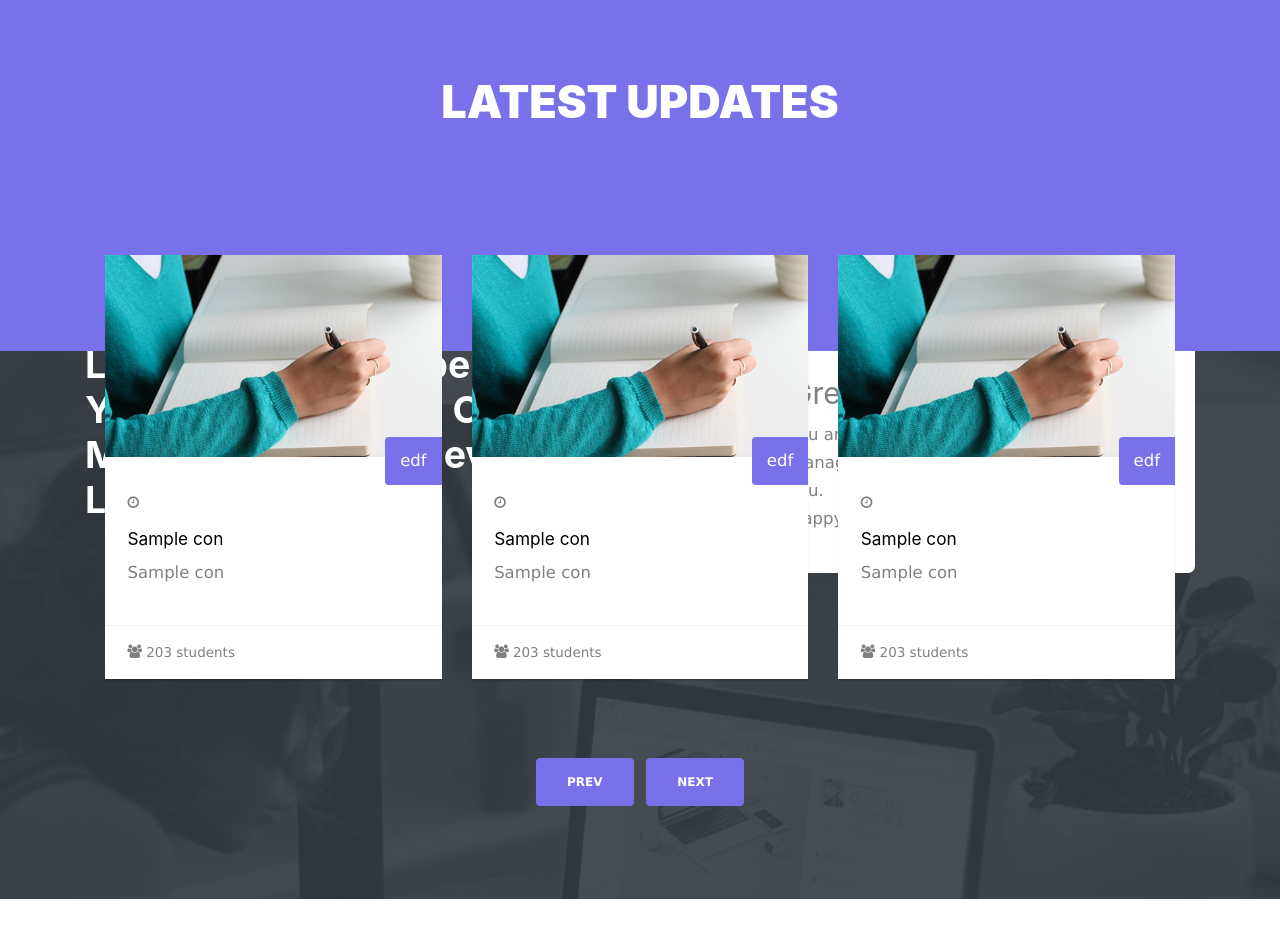
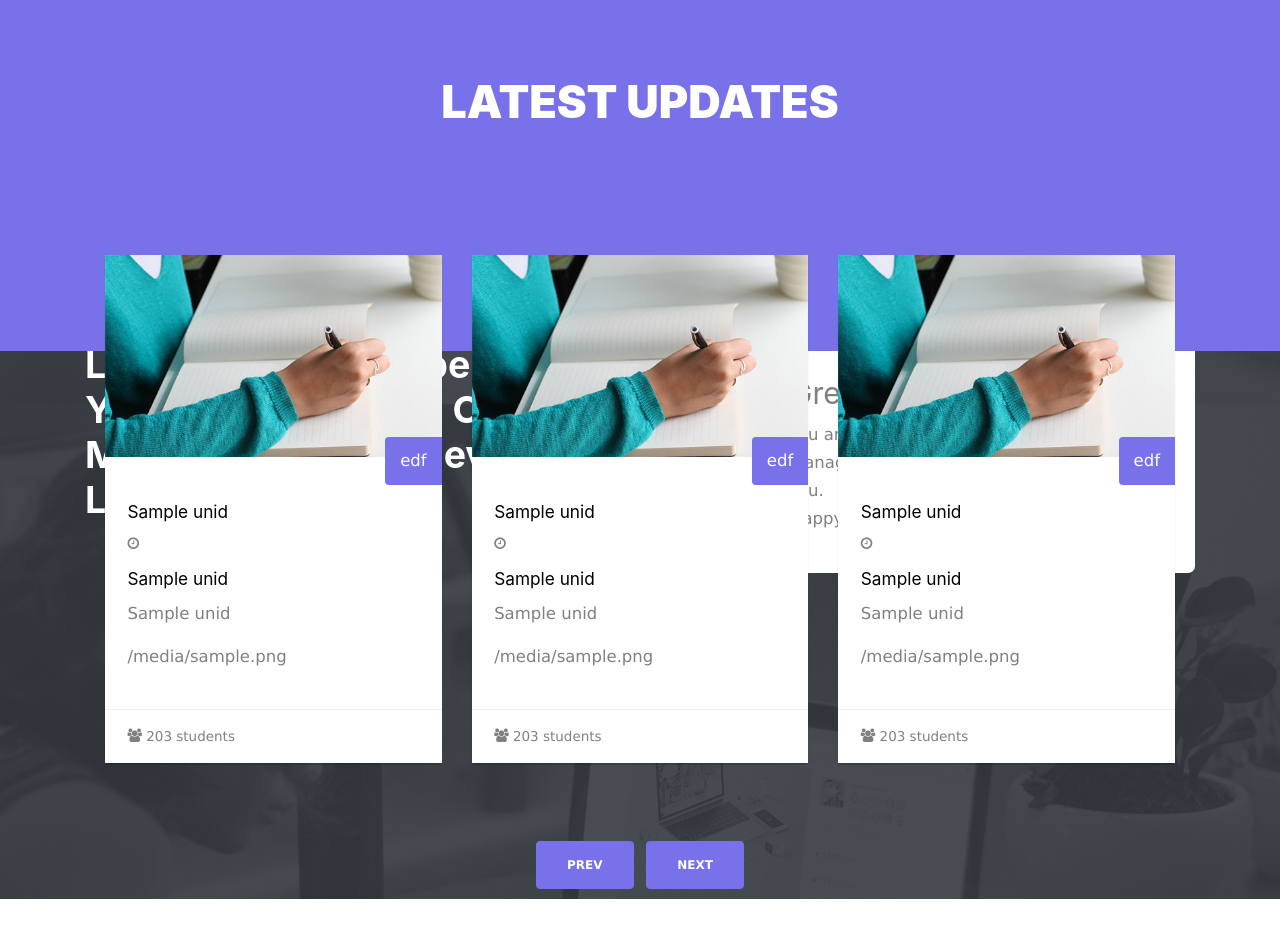
Before and after one commit to shreytrivedi002/teacherpanel, a Django app: template edclg/templates/clghome.html in a window 1280 px wide. Shown: the part 940-1879 px from the top of the page. Run offline with Django 3.2, Linux system fonts and the light colour scheme; the template is opened without the code that fills it: most values are stand-ins (such as "Sample title", 1, 10 or a date in 2020); some libraries are stand-ins or nearby versions; some web fonts are replaced.

Commit message:
forein key added

```diff
--- a/edclg/models.py
+++ b/edclg/models.py
@@ -29,6 +29,6 @@ class pdfstore(models.Model):
     unqid = models.TextField(max_length=50)
     file = models.FileField(upload_to='media')
     date = models.DateTimeField(auto_now_add=True)
-    unid = models.ForeignKey(Courseupdate,on_delete=models.CASCADE, default=1)
+    unid = models.ForeignKey(Courseupdate,on_delete=models.CASCADE)
     def __str__(self):
         return self.teacheremail +"     |     " + self.unqid
--- a/edclg/templates/clghome.html
+++ b/edclg/templates/clghome.html
@@ -203,9 +203,11 @@
                             </figure>
                             <div class="course-inner-text py-4 px-4">
                                 <span class="course-price">edf</span>
+                                <h3><a href="#">{{ con.unid.subject }}</a></h3>
                                 <div class="meta"><span class="icon-clock-o"></span></div>
-                                <h3><a href="#">{{ con.subject }}</a></h3>
-                                <p>{{ con.title }} </p>
+                                <h3><a href="#">{{ con.unid.subject }}</a></h3>
+                                <p>{{ con.unid.title }} </p>
+                                <p>{{con.file}}</p>
                             </div>
                             <div class="d-flex border-top stats">
                                 <div class="py-3 px-4"><span class="icon-users"></span> 203 students</div>
--- a/edclg/templates/pdf.html
+++ b/edclg/templates/pdf.html
@@ -27,7 +27,6 @@
         <div class="choose-file text-center my-4 py-4 rounded" id="rf">
             <label>
                 <select name="uid" style="width: 50%;" >
-
                     <option value="{{ id }}" selected hidden active >{{id}}</option>
                 </select>
                 <select name="teacheremail" style="width: 50%;" >
```
Also changed, not shown: edclg/views.py (+4 -4 lines), edclg/migrations/0011_auto_20200511_2056.py (added), media/media/0-JeAUeQMcb2TcNDvN_V1QJl93.gif (added), 1 other file.
